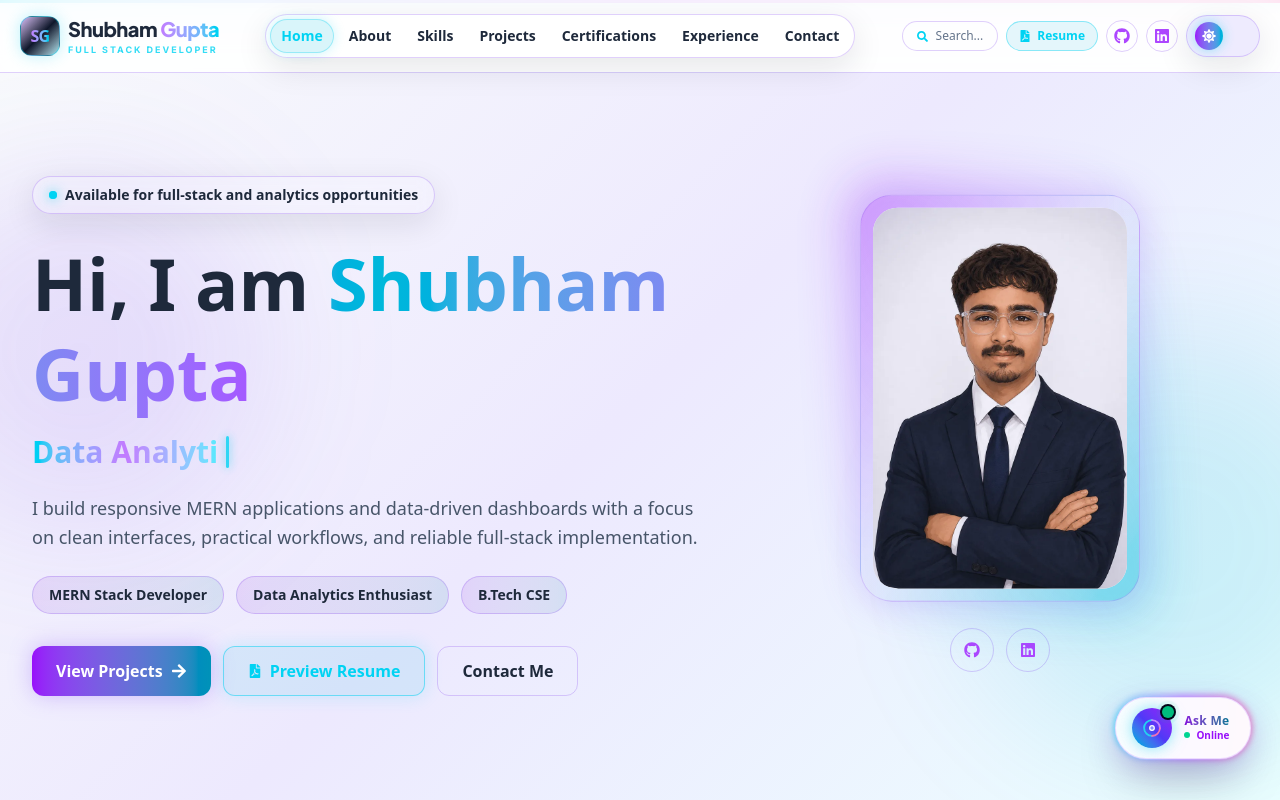
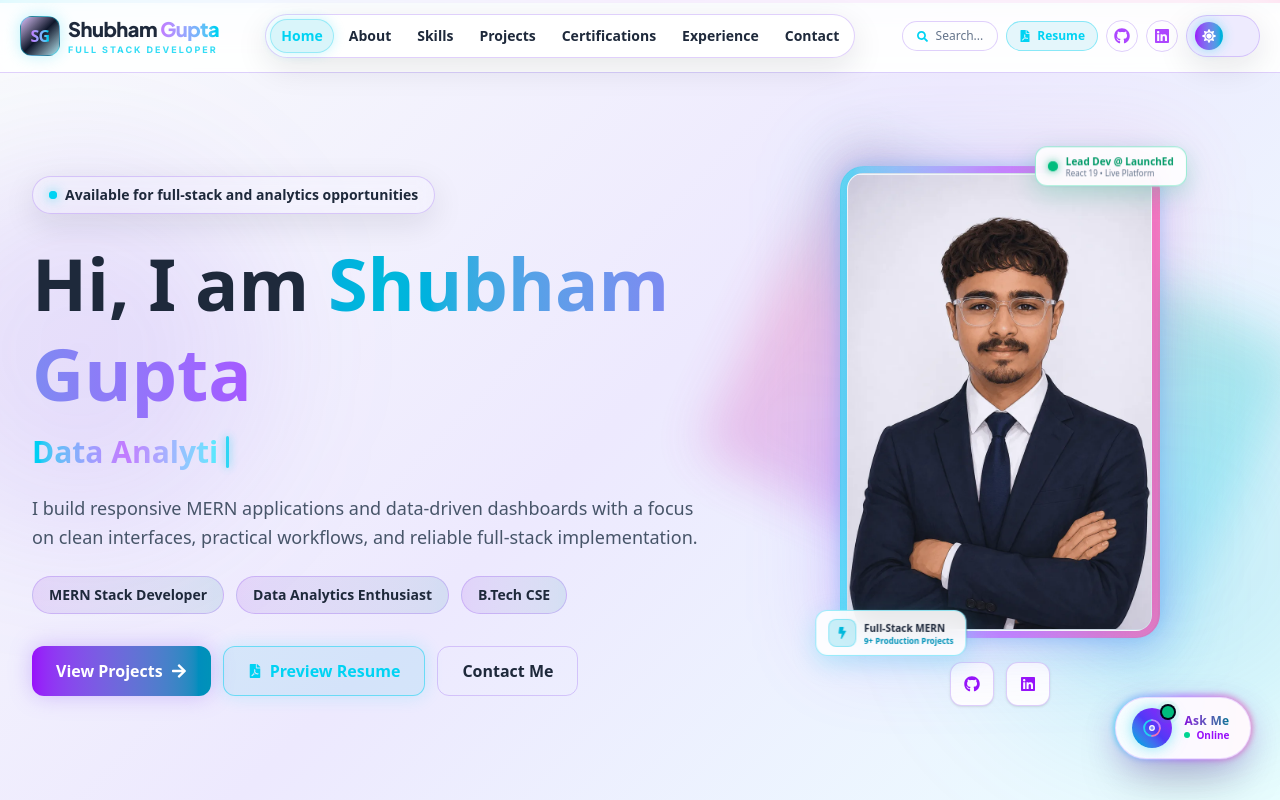
Before and after one commit to Shumbham-Gupta/My-Portfolio, a React (Vite) app: page / in a window 1280 px wide. Shown: the top 800 px of the page. Built offline with nearby package versions, Linux system fonts and the light colour scheme.

Commit message:
feat(hero): add holographic ambient glow, slim frame, and floating badges

```diff
--- a/src/components/Hero.jsx
+++ b/src/components/Hero.jsx
@@ -1,7 +1,13 @@
 import React from "react";
 import { motion } from "framer-motion";
 import { Link } from "react-router-dom";
-import { FaArrowRight, FaDownload, FaFilePdf, FaGithub, FaLinkedin } from "react-icons/fa";
+import {
+  FaArrowRight,
+  FaFilePdf,
+  FaGithub,
+  FaLinkedin,
+  FaBolt,
+} from "react-icons/fa";
 import profilePic from "../assets/updatedProfile.webp";
 
 const MotionDiv = motion.div;
@@ -174,41 +180,99 @@ const Hero = ({ onOpenResume }) => {
           initial={{ opacity: 0, x: 36, scale: 0.94 }}
           animate={{ opacity: 1, x: 0, scale: 1 }}
           transition={{ delay: 0.3, duration: 0.9, ease: easeOutSmooth }}
-          className="relative mx-auto hidden w-full lg:block max-w-[200px] sm:max-w-[240px] lg:max-w-[280px]"
+          className="relative mx-auto hidden w-full lg:block max-w-[260px] sm:max-w-[290px] xl:max-w-[320px]"
         >
+          {/* Main Card Wrapper */}
+          <div className="relative">
+            {/* 1. Holographic Layer 1: Slow Rotating Conic Prism Halo */}
             <MotionDiv
-            animate={{ y: [0, -10, 0] }}
-            transition={{ duration: 5, repeat: Infinity, ease: "easeInOut" }}
-            className="relative"
+              animate={{ rotate: 360 }}
+              transition={{ duration: 20, repeat: Infinity, ease: "linear" }}
+              className="absolute -inset-3 sm:-inset-4 rounded-3xl bg-[conic-gradient(from_0deg,rgba(34,211,238,0.35),rgba(168,85,247,0.4),rgba(236,72,153,0.35),rgba(16,185,129,0.3),rgba(34,211,238,0.35))] blur-xl pointer-events-none opacity-75"
+            />
+
+            {/* 2. Holographic Layer 2: Breathing Diffuse Nebula Aura */}
+            <MotionDiv
+              animate={{ opacity: [0.4, 0.8, 0.4], scale: [1, 1.08, 1] }}
+              transition={{ duration: 5.5, repeat: Infinity, ease: "easeInOut" }}
+              className="absolute -inset-2 sm:-inset-3 rounded-3xl bg-linear-to-tr from-purple-600/35 via-cyan-400/25 to-pink-500/30 blur-2xl pointer-events-none"
+            />
+
+            {/* 3. Holographic Layer 3: Slim Cyber Prismatic Outer Frame */}
+            <MotionDiv
+              whileHover={{ y: -6, scale: 1.02 }}
+              transition={{ duration: 0.35, ease: "easeOut" }}
+              className="relative rounded-2xl sm:rounded-3xl p-[1.5px] bg-linear-to-r from-cyan-400/60 via-purple-500/60 to-pink-500/60 shadow-[0_0_35px_rgba(139,92,246,0.3),0_0_15px_rgba(34,211,238,0.2)] backdrop-blur-xl"
             >
+              <div className="relative overflow-hidden rounded-[calc(1rem-1.5px)] sm:rounded-[calc(1.5rem-1.5px)] p-1 sm:p-1.5 bg-white/10 dark:bg-slate-950/70 backdrop-blur-xl">
+                {/* 4. Holographic Layer 4: Sweeping Diagonal Light Beam Shimmer */}
                 <MotionDiv
-              animate={{ opacity: [0.5, 0.9, 0.5], scale: [1, 1.04, 1] }}
-              transition={{ duration: 4, repeat: Infinity, ease: "easeInOut" }}
-              className="absolute -inset-3 rounded-[2.4rem] bg-linear-to-br from-purple-600/30 via-transparent to-cyan-500/30 blur-xl"
-            ></MotionDiv>
+                  animate={{ x: ["-100%", "200%"] }}
+                  transition={{ duration: 3.5, repeat: Infinity, repeatDelay: 2.5, ease: "easeInOut" }}
+                  className="absolute inset-0 w-1/2 h-full bg-linear-to-r from-transparent via-white/15 to-transparent skew-x-[-25deg] pointer-events-none z-10"
+                />
 
-            <div className="relative overflow-hidden rounded-[2rem] border border-[var(--color-border)] bg-linear-to-br from-purple-600/20 via-white/10 to-cyan-500/20 p-3 shadow-[0_0_38px_rgba(139,92,246,0.28)]">
-              <div className="absolute inset-0 bg-linear-to-br from-purple-500/10 to-cyan-500/10"></div>
-              <div className="relative flex aspect-[2/3] items-center justify-center overflow-hidden rounded-[1.55rem] bg-slate-100">
+                <div className="relative flex aspect-[2/3] items-center justify-center overflow-hidden rounded-xl sm:rounded-2xl bg-linear-to-b from-slate-100 via-slate-200 to-slate-300 dark:from-slate-900/80 dark:via-slate-950 dark:to-slate-900 border border-white/20">
                   <img
                     src={profilePic}
-                  alt="Shubham Gupta"
-                  className="h-full w-full object-contain object-center transition-transform duration-500 hover:scale-[1.03]"
+                    alt="Shubham Gupta - Full Stack Developer"
+                    className="h-full w-full object-contain object-center transition-transform duration-500 hover:scale-[1.04]"
                   />
                 </div>
               </div>
             </MotionDiv>
 
-          <div className="mt-5 flex justify-center gap-3">
+            {/* FLOATING BADGE 1: Top-Right (Active Role at LaunchEd Global) */}
+            <MotionDiv
+              animate={{ y: [0, -8, 0], x: [0, 3, 0] }}
+              transition={{ duration: 4.5, repeat: Infinity, ease: "easeInOut" }}
+              className="absolute -top-3 -right-6 z-20 flex items-center gap-2 rounded-xl border border-emerald-400/40 bg-white/90 dark:bg-slate-900/90 px-3 py-2 shadow-[0_8px_25px_rgba(16,185,129,0.25)] backdrop-blur-md"
+            >
+              <span className="relative flex h-2.5 w-2.5 shrink-0">
+                <span className="animate-ping absolute inline-flex h-full w-full rounded-full bg-emerald-400 opacity-75"></span>
+                <span className="relative inline-flex rounded-full h-2.5 w-2.5 bg-emerald-500 shadow-[0_0_8px_rgba(16,185,129,0.8)]"></span>
+              </span>
+              <div className="flex flex-col text-left">
+                <span className="text-[10px] font-bold text-emerald-600 dark:text-emerald-400 leading-tight">
+                  Lead Dev @ LaunchEd
+                </span>
+                <span className="text-[8px] text-[var(--color-subtle)] font-medium leading-none mt-0.5">
+                  React 19 &bull; Live Platform
+                </span>
+              </div>
+            </MotionDiv>
+
+            {/* FLOATING BADGE 2: Bottom-Left (MERN & High Scale) */}
+            <MotionDiv
+              animate={{ y: [0, 8, 0], x: [0, -3, 0] }}
+              transition={{ duration: 5, repeat: Infinity, ease: "easeInOut", delay: 0.6 }}
+              className="absolute -bottom-4 -left-6 z-20 flex items-center gap-2 rounded-xl border border-cyan-400/40 bg-white/90 dark:bg-slate-900/90 px-3 py-2 shadow-[0_8px_25px_rgba(34,211,238,0.25)] backdrop-blur-md"
+            >
+              <div className="flex h-7 w-7 shrink-0 items-center justify-center rounded-lg bg-cyan-500/20 text-cyan-500 dark:text-cyan-400 border border-cyan-400/30">
+                <FaBolt className="text-xs" />
+              </div>
+              <div className="flex flex-col text-left">
+                <span className="text-[10px] font-bold text-[var(--color-text)] leading-tight">
+                  Full-Stack MERN
+                </span>
+                <span className="text-[8px] text-cyan-600 dark:text-cyan-400 font-semibold leading-none mt-0.5">
+                  9+ Production Projects
+                </span>
+              </div>
+            </MotionDiv>
+          </div>
+
+          {/* Social Dock Below Profile */}
+          <div className="mt-6 flex items-center justify-center gap-3">
             {[
               {
                 href: "https://github.com/Shumbham-Gupta",
-                label: "GitHub",
+                label: "GitHub Profile",
                 icon: <FaGithub />,
               },
               {
                 href: "https://www.linkedin.com/in/shubham16gupta/",
-                label: "LinkedIn",
+                label: "LinkedIn Profile",
                 icon: <FaLinkedin />,
               },
             ].map(({ href, label, icon }, index) => (
@@ -223,7 +287,7 @@ const Hero = ({ onOpenResume }) => {
                 transition={{ delay: 0.9 + index * 0.1, duration: 0.5, ease: easeOutSmooth }}
                 whileHover={{ y: -4, scale: 1.12 }}
                 whileTap={{ scale: 0.95 }}
-                className="flex h-11 w-11 items-center justify-center rounded-full border border-[var(--color-border)] text-purple-500 transition-colors hover:border-cyan-400 hover:text-cyan-500"
+                className="flex h-11 w-11 items-center justify-center rounded-xl border border-[var(--color-border)] bg-[var(--color-card)] text-purple-600 dark:text-cyan-400 shadow-sm transition-all hover:border-cyan-400 hover:shadow-[0_0_15px_rgba(34,211,238,0.4)]"
               >
                 {icon}
               </MotionA>
```
Lines whose indentation alone changed are shown as unchanged.
